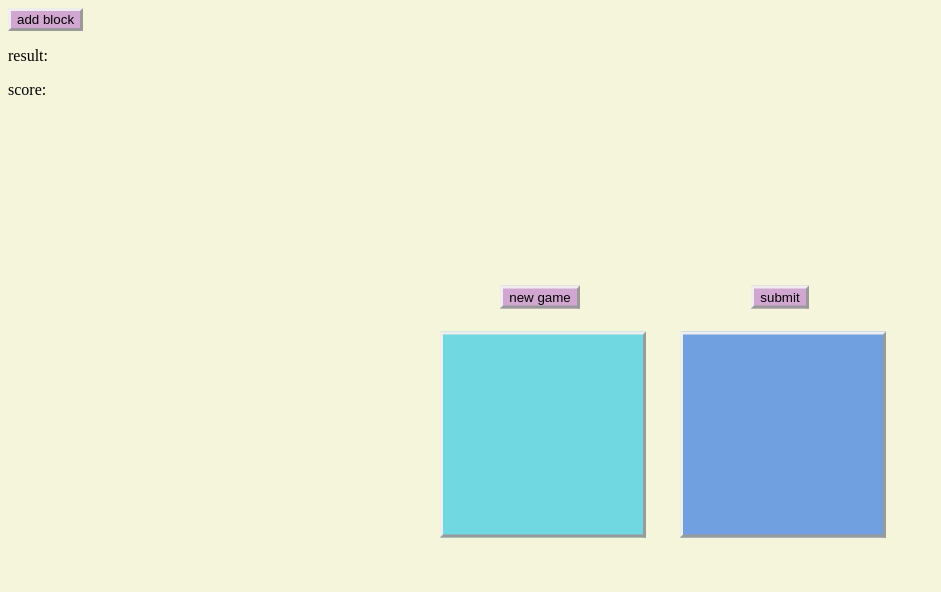
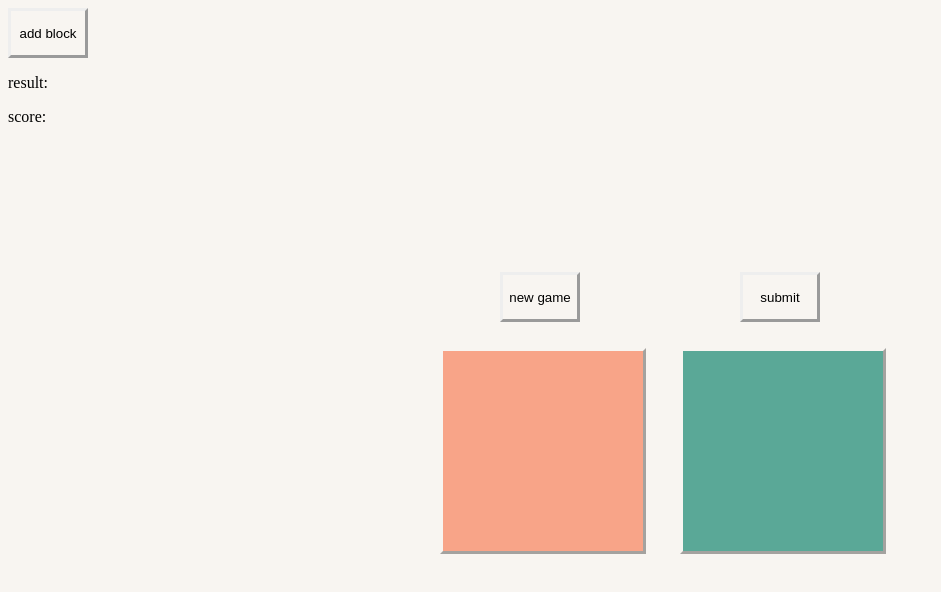
Before and after one commit to samorgan32/sei-1-proj-simon, a plain HTML site: page index.html in a window 1280 px wide. Both pictures are taken after a click on the element 543 px from the left and 434 px from the top of the page. Shown: the whole page, without its empty margins (0-941 px from the left). Drawn offline with Linux system fonts and the light colour scheme.

Commit message:
debugging added blocks not clickable

```diff
--- a/pseudocode.js
+++ b/pseudocode.js
@@ -18,21 +18,23 @@ function delay(i) {
 }
 
 
-// Make blocks clickable. Need to remove the clicking in the gap and have it set to only the div if possible
+
+
+// Make blocks clickable.
 //make blocks flash on user clicks
 
 
-function userDelay(block) {
-    block.style.visibility = 'hidden'
-    setTimeout(revertBackground, time)
-}
+// function userDelay(block) {
+//     block.style.visibility = 'hidden'
+//     setTimeout(revertBackground, time)
+// }
 
 
-function revertBackground() {
-    gridBlocksArray.forEach(gridBlock => {
-        gridBlock.style.visibility = 'visible'
-    })
-}
+// function revertBackground() {
+//     gridBlocksArray.forEach(gridBlock => {
+//         gridBlock.style.visibility = 'visible'
+//     })
+// }
 
 
 //generate random sequence
@@ -87,22 +89,22 @@ function generateSequence() {
 
 
 //trigger the computer generated sequence
-let time = 300
+let time = 150
 let newTime = 0
 
 function initiateSequence() {
     for (let i = 0; i < sequence.length; i++) {
-        let newTime = i * 1000
+        let newTime = i * 700
         x = setTimeout(function () { delay(i) }, newTime)
     }
 }
 
 
 
-
+///////////////////////////////////////////DEBUG/////////////
 
 //Store the user initiated sequence
-// on end of initiate sequence, window needs to open for a user to input their sequence which can be stored in an array.
+//
 
 gridBlocksArray.forEach(gridBlock => {
     gridBlock.addEventListener('click', (event) => {
@@ -113,6 +115,23 @@ gridBlocksArray.forEach(gridBlock => {
     })
 });
 
+
+
+function userDelay(block) {
+    block.style.visibility = 'hidden'
+    setTimeout(revertBackground, time)
+}
+
+
+
+function revertBackground() {
+    gridBlocksArray.forEach(gridBlock => {
+        gridBlock.style.visibility = 'visible'
+    })
+}
+
+
+
 //clear the user sequence
 function clearUserSequence() {
     for (let i = 0; i = userSequence.length; i++) {
@@ -120,6 +139,10 @@ function clearUserSequence() {
     }
     console.log(userSequence)
 }
+
+
+/////////////////////////////////////////////
+
 
 // const clearSequenceButton = document.querySelector('#clear-sequence')
 // clearSequenceButton.addEventListener('click', clearUserSequence)
--- a/style.css
+++ b/style.css
@@ -1,5 +1,5 @@
 body {
-    background: beige;
+    background: #f8f5f1;
 }
 
 .grid {
@@ -22,11 +22,11 @@ body {
 
 .grid-block {
     visibility: visible;
-    background: #92d6c3;
     height: 200px;
     width: 200px;
     margin: auto;
     border: outset;
+    border-color: #f8f5f1;
 }
 
 
@@ -39,31 +39,33 @@ display: none;
 }
 
 button {
-    background: #d1a7d1 ;
+    background: #f8f5f1 ;
     color: black;
     border: outset;
+    width: 80px;
+    height:50px;
 }
 
 .gb0{
-background: #70D8E0;
+background: #f8a488;
 }
 
 .gb1{
-    background: #70A0E0;
+    background: #5aa897;
 }
 
 .gb2{
-    background: #7870E0;
+    background: #45526c;
 }
 
 .gb3 {
-    background: #B070E0;
+    background: #ff8882;
 }
 
 .gb4{
-    background: #E070D8;
+    background: #ffc2b4;
 }
 
 .gb5{
-    background: #E070A0;
+    background: #194350;
 }
```
